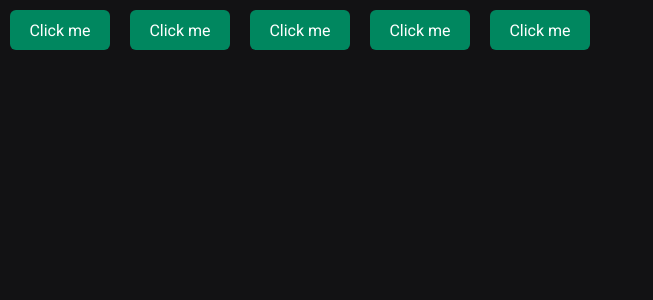
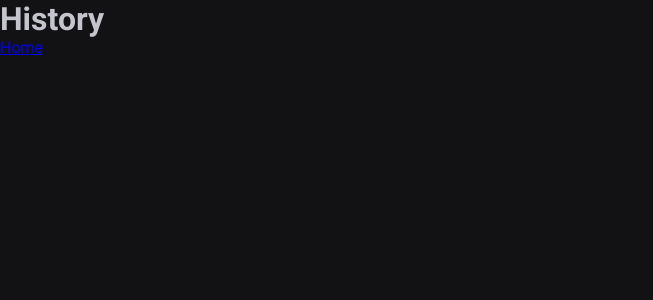
Before and after one commit to fekow/02-ignite-timer, a React (Vite) app: page /history in a window 1280 px wide. Shown: the top 300 px of the page, without its empty margins (0-653 px from the left). Built offline with nearby package versions, Linux system fonts and the light colour scheme.

Commit message:
add routes

```diff
--- a/package.json
+++ b/package.json
@@ -12,6 +12,7 @@
   "dependencies": {
     "react": "^18.2.0",
     "react-dom": "^18.2.0",
+    "react-router-dom": "^6.22.1",
     "styled-components": "^6.1.8"
   },
   "devDependencies": {
--- a/src/App.tsx
+++ b/src/App.tsx
@@ -1,18 +1,16 @@
 import { ThemeProvider } from 'styled-components'
-import { Button } from './components/Button'
 import { defaultTheme } from './styles/themes/Default'
 import { GlobalStyle } from './styles/global'
+import { BrowserRouter } from 'react-router-dom'
+import { Router } from './Router'
 
 export function App() {
   return (
-    <ThemeProvider theme={defaultTheme}>
-      <Button variant="primary" />
-      <Button variant="secondary" />
-      <Button variant="danger" />
-      <Button variant="success" />
-      <Button />
-
-      <GlobalStyle />
-    </ThemeProvider>
+    <BrowserRouter>
+      <ThemeProvider theme={defaultTheme}>
+        <Router />
+        <GlobalStyle />
+      </ThemeProvider>
+    </BrowserRouter>
   )
 }
--- /dev/null
+++ b/src/Router.tsx
@@ -0,0 +1,12 @@
+import { Route, Routes } from 'react-router-dom'
+import { Home } from './pages/Home'
+import { History } from './pages/History'
+
+export function Router() {
+  return (
+    <Routes>
+      <Route path="/" element={<Home />} />
+      <Route path="/history" element={<History />} />
+    </Routes>
+  )
+}
--- a/src/components/Button.styles.ts
+++ /dev/null
@@ -1,17 +0,0 @@
-import styled from 'styled-components'
-
-export type ButtonVariant = 'primary' | 'secondary' | 'danger' | 'success'
-
-export interface ButtonContainerProps {
-  variant: ButtonVariant
-}
-
-export const ButtonContainer = styled.button<ButtonContainerProps>`
-  width: 100px;
-  height: 40px;
-  border-radius: 6px;
-  margin: 10px;
-
-  background-color: ${(props) => props.theme['green-500']};
-  color: ${(props) => props.theme.white};
-`
--- a/src/components/Button.tsx
+++ /dev/null
@@ -1,9 +0,0 @@
-import { ButtonContainer, ButtonVariant } from './Button.styles'
-
-export interface ButtonProps {
-  variant?: ButtonVariant
-}
-
-export function Button({ variant = 'primary' }: ButtonProps) {
-  return <ButtonContainer variant={variant}>Click me</ButtonContainer>
-}
--- /dev/null
+++ b/src/pages/History.tsx
@@ -0,0 +1,10 @@
+import { Link } from 'react-router-dom'
+
+export function History() {
+  return (
+    <div>
+      <h1>History</h1>
+      <Link to="/">Home</Link>
+    </div>
+  )
+}
--- /dev/null
+++ b/src/pages/Home.tsx
@@ -0,0 +1,10 @@
+import { Link } from 'react-router-dom'
+
+export function Home() {
+  return (
+    <div>
+      <h1>Home</h1>
+      <Link to="/history">History</Link>
+    </div>
+  )
+}
```
Also changed, not shown: 1 other file (tests, documents, lock files or other folders).
